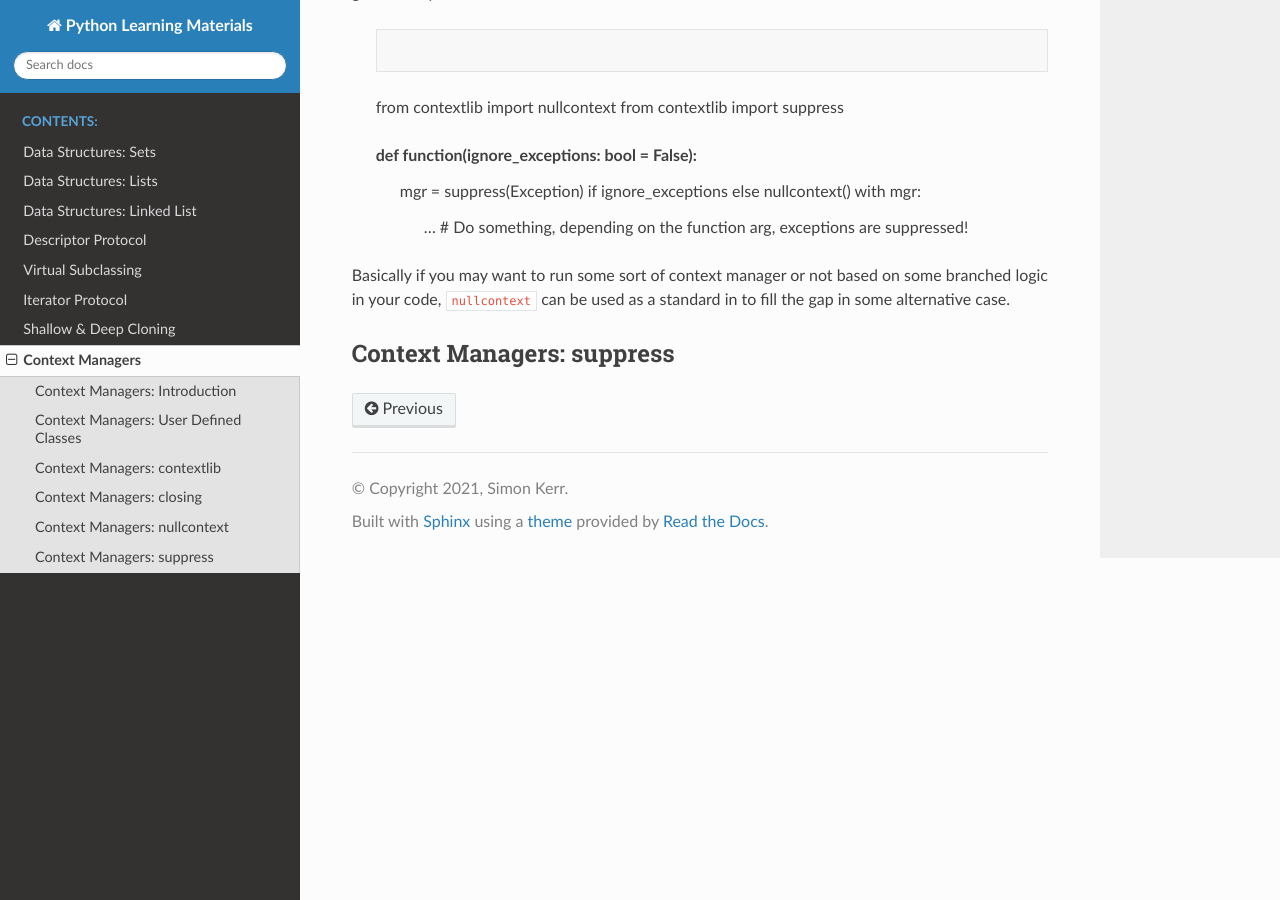
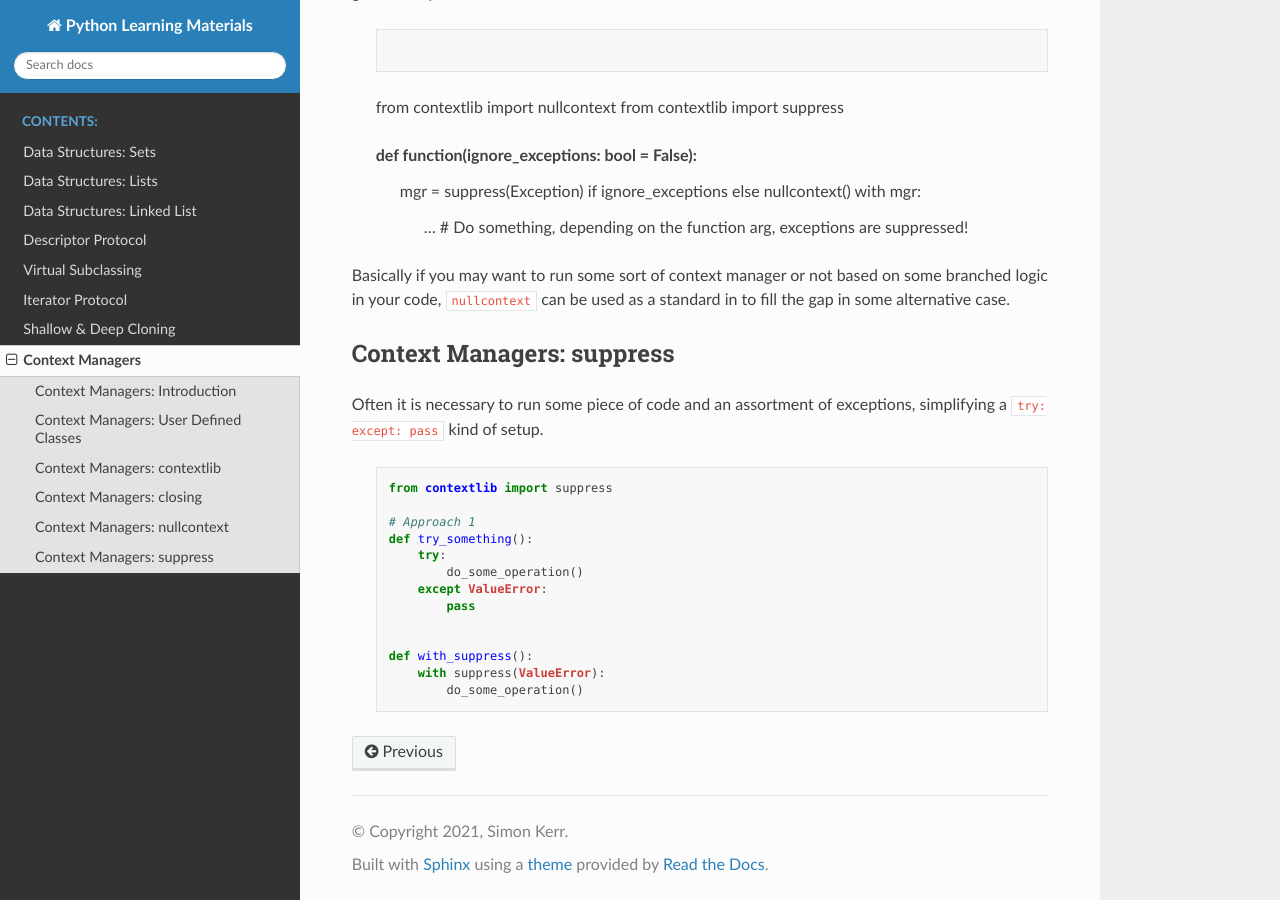
Before and after one commit to symonk/pydocs, a Sphinx documentation site: the page built from docs/source/context_managers.rst, in a window 1280 px wide and 900 px high, scrolled down 3749 px. Built offline with Sphinx 7.4.7 and the Read the Docs theme 2.0.0, drawn with Linux system fonts in a browser that asks for light colours.

Commit message:
adding docs for contextlib `suppress`

```diff
--- a/docs/source/context_managers.rst
+++ b/docs/source/context_managers.rst
@@ -203,3 +203,22 @@ alternative case.
 
 Context Managers: suppress
 ---------------------------
+
+Often it is necessary to run some piece of code and an assortment of exceptions, simplifying
+a ``try: except: pass`` kind of setup.
+
+    .. code-block:: python
+
+        from contextlib import suppress
+
+        # Approach 1
+        def try_something():
+            try:
+                do_some_operation()
+            except ValueError:
+                pass
+
+
+        def with_suppress():
+            with suppress(ValueError):
+                do_some_operation()
```
